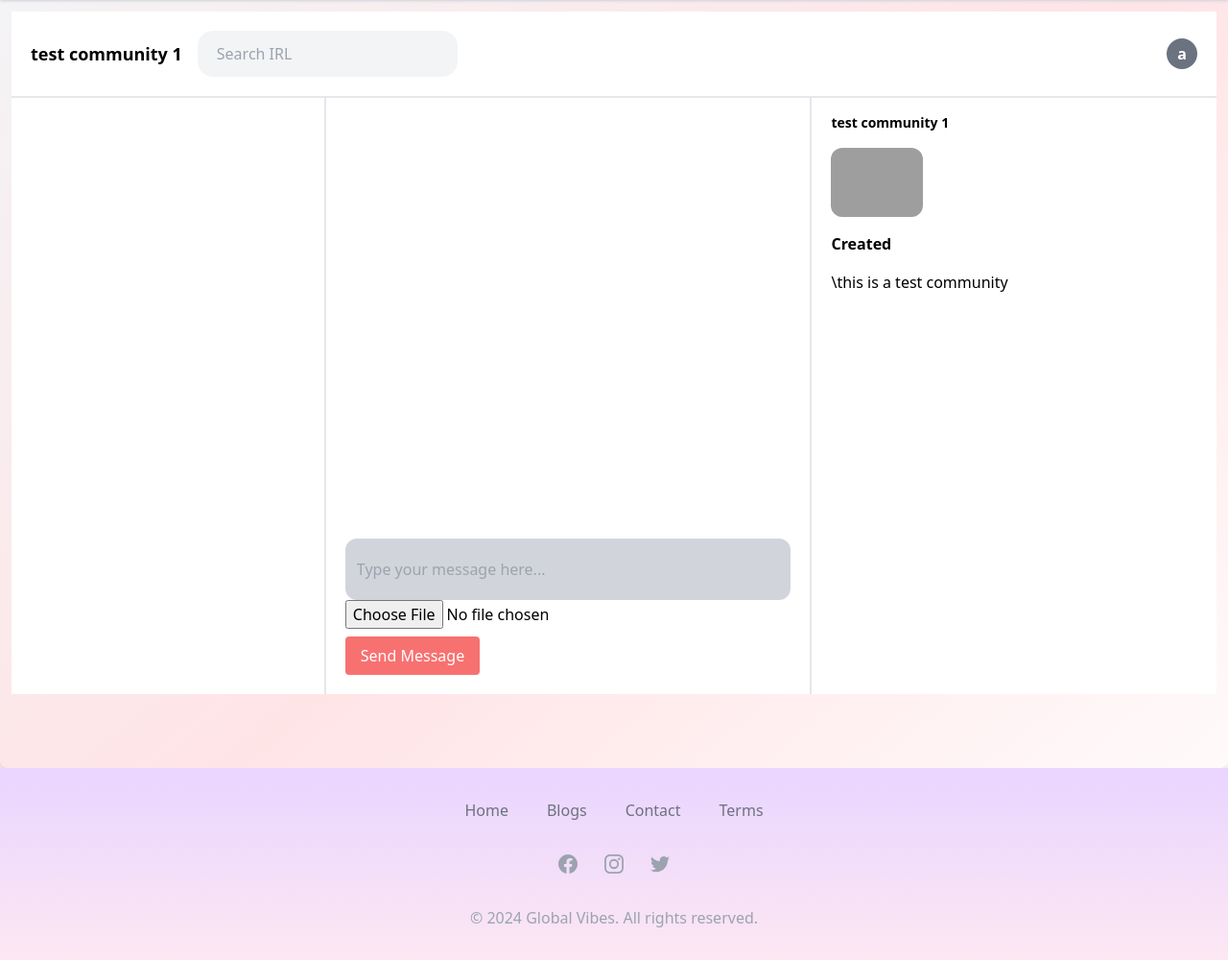
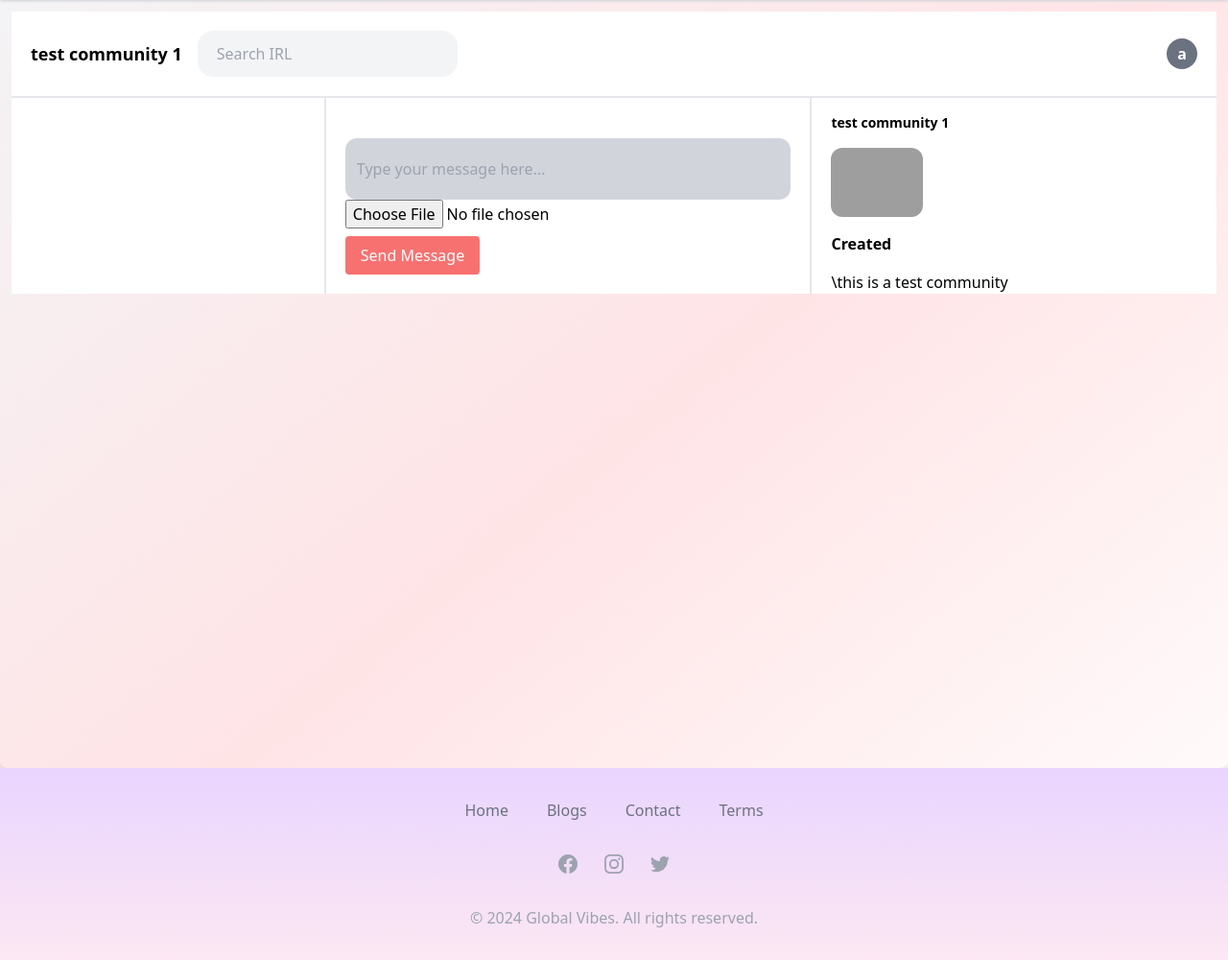
Before and after one commit to Levi-Chinecherem/GlobalVibes, a Django app: page /community/1/chat/ in a window 1280 px wide. Shown: the part 64-1064 px from the top of the page at 96% size. Run offline with Django 5.2, Linux system fonts and the light colour scheme; a user stored in the database is signed in; data comes from the database, SQL or seed files in the repository; data that the repository does not hold is empty; some libraries are stand-ins or nearby versions; grey boxes are pictures that could not be loaded.

Commit message:
min-h-screen on the chat

```diff
--- a/templates/community/community_chat.html
+++ b/templates/community/community_chat.html
@@ -13,7 +13,7 @@
 {% endblock css %}
 
 {% block content %}
-<div class="container h-screen mx-auto shadow-lg rounded-lg p-3">
+<div class="container min-h-screen mx-auto shadow-lg rounded-lg p-3">
     <!-- Header -->
     <div class="flex flex-col sm:flex-row px-5 py-5 md:justify-between md:items-center bg-white border-b-2">
         <div class="flex items-center">
```
